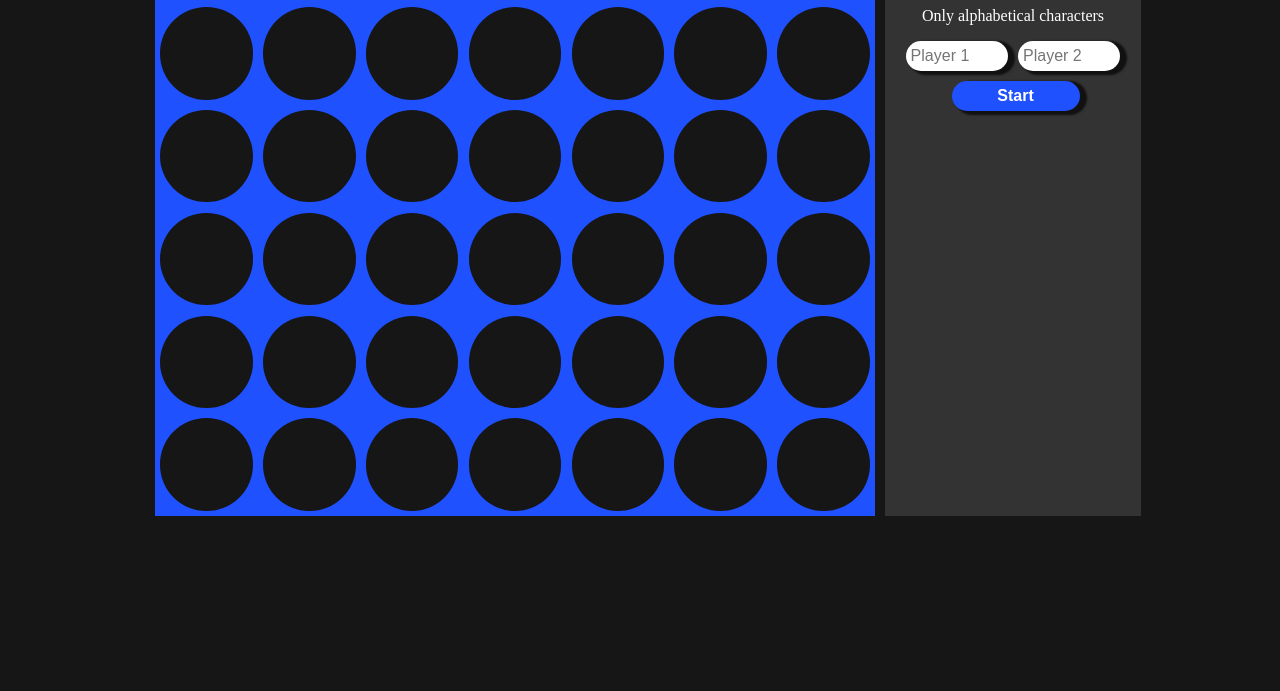
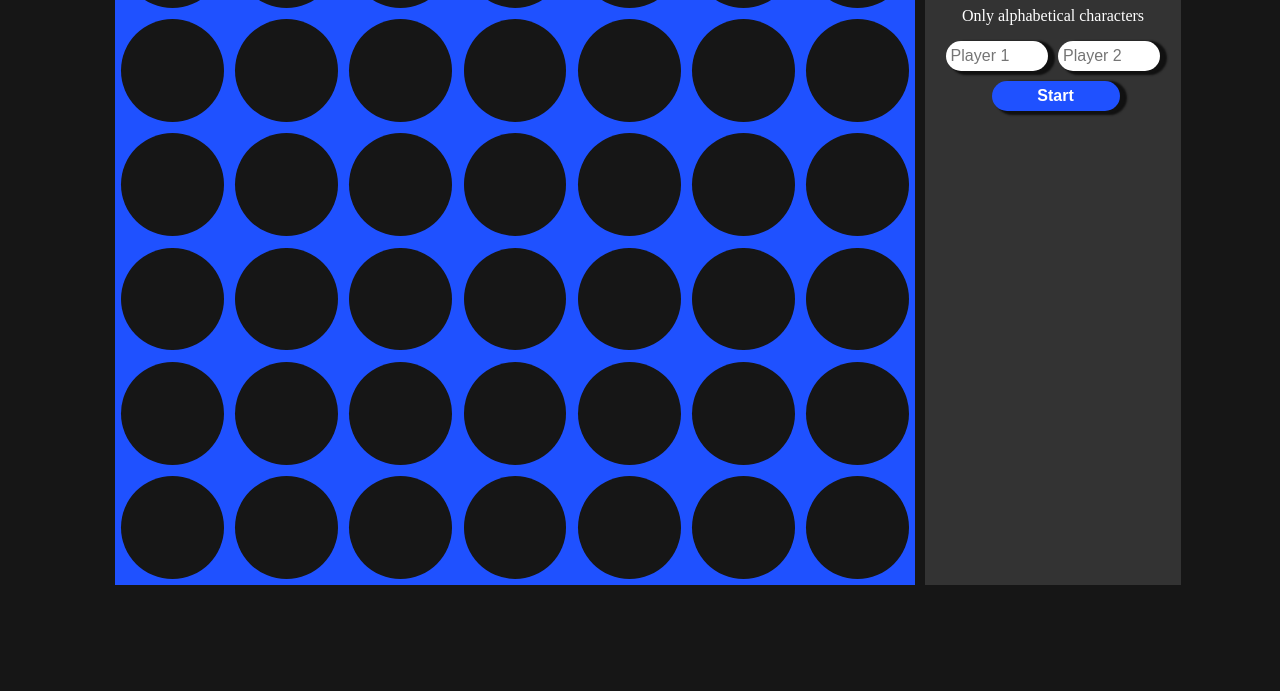
Before and after one commit to lelonS/connect-four, a website: page src/index.html in a window 1280 px wide. Shown: the part 109-800 px from the top of the page. Drawn offline with Linux system fonts and the light colour scheme.

Commit message:
Use min() for board size

```diff
--- a/src/style.css
+++ b/src/style.css
@@ -11,7 +11,7 @@ body {
 }
 
 .game-container {
-  --board-width: 90vh;
+  --board-width: min(70svw, 100svh);
   --board-height: calc(var(--board-width) * 6/7);
   --game-sidebar-width: 20vw;
 }
@@ -133,24 +133,16 @@ button {
   color: #fff;
 }
 
-
-
-@media (max-aspect-ratio: 1.3) {
-  .game-container {
-    --board-width: 70vh;
-  }
-}
-
-@media (max-aspect-ratio: 0.9) {
-  .game-container {
-    --board-width: 90vw;
-  }
-}
+/* https://developer.mozilla.org/en-US/docs/Web/CSS/@media/aspect-ratio#browser_compatibility */
 
 
 
+@media (max-width: 600px),
+(orientation: portrait) {
+  .game-container {
+    --board-width: min(90svw, 80svh);
+  }
 
-@media (max-width: 600px) or (max-aspect-ratio: 1.3) {
   .board {
     /* float: none; */
     float: none;
```
